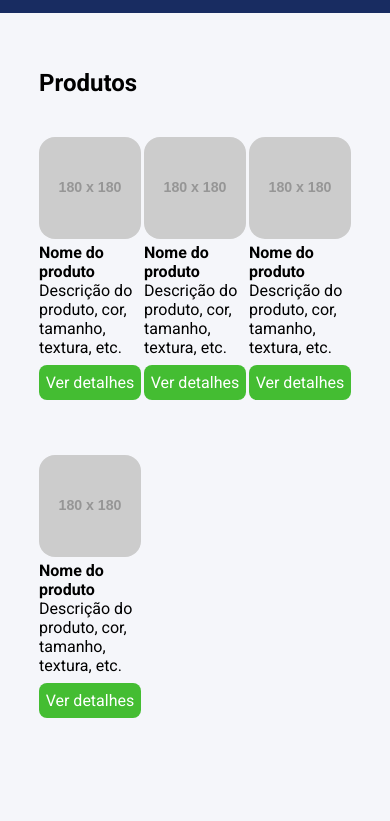
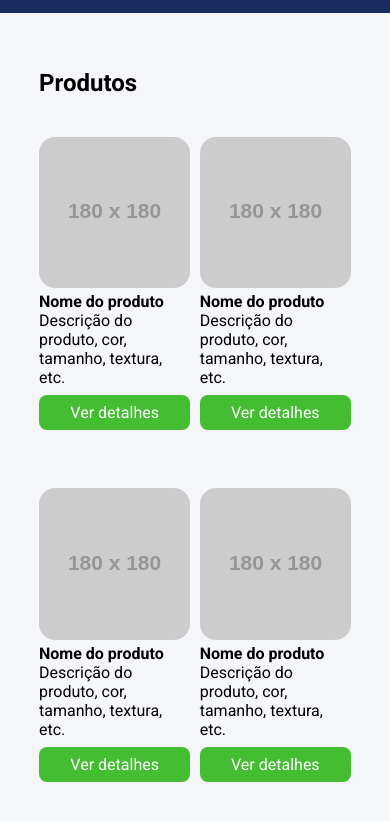
Before and after one commit to BetaaX/curso_ebac_frontend, a website: page index.html in a window 390 px wide. Shown: the part 93-914 px from the top of the page. Before the commit the page ends 876 px from the top, so only its background shows below. Drawn offline with Linux system fonts and the light colour scheme; placeholder pictures from the web are drawn by us.

Commit message:
fix: fixxind the responsivity

```diff
--- a/src/styles/config/reset.less
+++ b/src/styles/config/reset.less
@@ -1,4 +1,4 @@
-@import "./maps/map";
+@import "./maps/map.less";
 
 * {
     margin: 0;
--- a/src/styles/main.less
+++ b/src/styles/main.less
@@ -1,5 +1,5 @@
-@import "./maps/map";
-@import "./config/reset";
+@import "./maps/map.less";
+@import "./config/reset.less";
 
 @breakpointMobile: ~"(max-width: 767px)";
 @breakpointTablet: ~"(max-width: 1023px)";
@@ -87,21 +87,21 @@ body {
     @media @breakpointMobile {
         .products {
             display: block;
-        }
 
-        .product-item  {
-            margin-bottom: 32px;
+            .product-item  {
+                margin-bottom: 32px;
+            }
         }
     }
 
     @media @breakpointTablet {
         .container {
             max-width: 80%;
-        }
 
-        .products {
-            grid-template-columns: repeat(2, 48.5%);
-            column-gap: 3%;
+            .products {
+                grid-template-columns: repeat(2, 48.5%);
+                column-gap: 3%;
+            }
         }
     }
 }
```
Also changed, not shown: build/styles/main.css.
